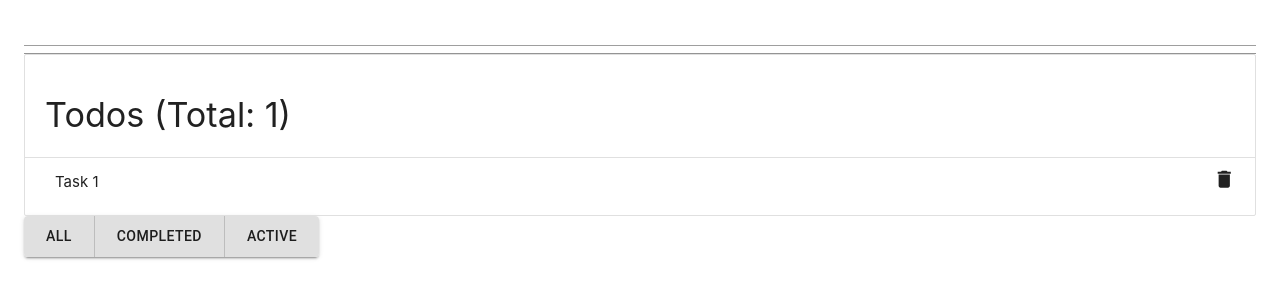
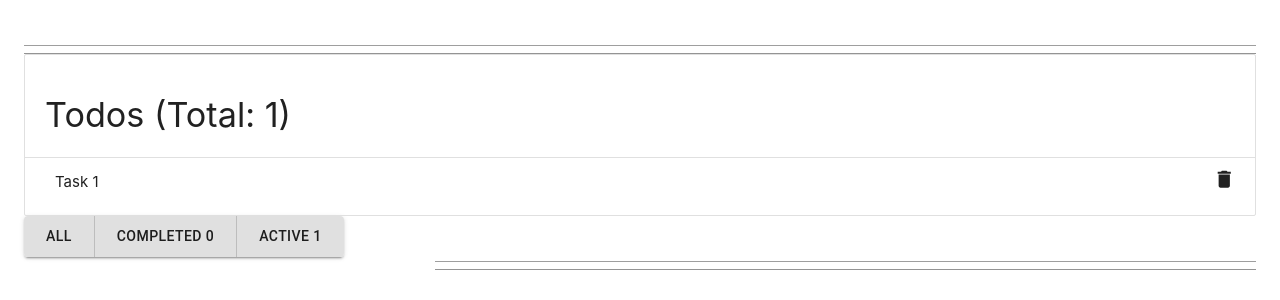
Before and after one commit to sanykos/react-todo, a React (Create React App) app: page / in a window 1280 px wide. Shown: the top 300 px of the page. Built offline with nearby package versions, Linux system fonts and the light colour scheme.

Commit message:
add search todos, doneCount, todoCount

```diff
--- a/src/App/index.tsx
+++ b/src/App/index.tsx
@@ -7,10 +7,12 @@ import { filterItems } from '../utils/filterItems';
 import { ITodo } from './interfaces';
 import { initialState, VISIBILITY_FILTER } from './constants';
 import FilterTodos from '../components/FilterTodos';
+import { searchTodos } from '../utils/searchTodos';
 
 const App: FC = () => {
   const [todos, setTodos] = useState<ITodo[]>(initialState);
   const [filter, setFilter] = useState<VISIBILITY_FILTER>(VISIBILITY_FILTER.SHOW_ALL);
+  const [search, setSearch] = useState('');
 
   const deleteTodo = (id: number) => {
     const newTodos = todos.filter((todo) => todo.id !== id);
@@ -34,15 +36,29 @@ const App: FC = () => {
     setFilter(filter);
   };
 
-  const visibleData = filterItems(todos, filter);
+  const onSearch = (search: string) => {
+    setSearch(search);
+  };
+
+  const visibleData = searchTodos(filterItems(todos, filter), search);
 
   const total = todos.length;
+
+  const doneCount = todos.filter(({ complete }) => complete).length;
+
+  const todoCount = total - doneCount;
 
   return (
     <Container id="App">
       <AddTodos addTodo={addTodoHandler} />
       <TodosList todos={visibleData} total={total} changeStatus={changeStatus} deleteTodo={deleteTodo} />
-      <FilterTodos filterTodos={filterTodos} />
+      <FilterTodos
+        todos={todos}
+        filterTodos={filterTodos}
+        onSearch={onSearch}
+        doneCount={doneCount}
+        todoCount={todoCount}
+      />
     </Container>
   );
 };
--- a/src/components/FilterTodos/index.tsx
+++ b/src/components/FilterTodos/index.tsx
@@ -1,20 +1,32 @@
-import React from 'react';
-import { ButtonGroup, Button } from '@material-ui/core';
+import React, { ChangeEvent } from 'react';
+import { ButtonGroup, Button, TextField, Grid } from '@material-ui/core';
 import { IFilterTodos } from './interfaces';
 import { VISIBILITY_FILTER } from '../../App/constants';
 
 const FilterTodos = (props: IFilterTodos) => {
-  const { filterTodos } = props;
+  const { filterTodos, onSearch, doneCount, todoCount } = props;
 
   const filterHandler = (filter: VISIBILITY_FILTER) => {
     return () => filterTodos(filter);
   };
+
+  const onSearchHandler = (event: ChangeEvent<HTMLInputElement>) => {
+    onSearch(event.target.value);
+  };
+
   return (
-    <ButtonGroup variant="contained" size="large" aria-label="large button group">
-      <Button onClick={filterHandler(VISIBILITY_FILTER.SHOW_ALL)}>All</Button>
-      <Button onClick={filterHandler(VISIBILITY_FILTER.COMPLETED)}>completed</Button>
-      <Button onClick={filterHandler(VISIBILITY_FILTER.ACTIVE)}>active</Button>
-    </ButtonGroup>
+    <Grid container>
+      <Grid item xs={4}>
+        <ButtonGroup variant="contained" size="large" aria-label="large button group">
+          <Button onClick={filterHandler(VISIBILITY_FILTER.SHOW_ALL)}>All</Button>
+          <Button onClick={filterHandler(VISIBILITY_FILTER.COMPLETED)}>completed {doneCount}</Button>
+          <Button onClick={filterHandler(VISIBILITY_FILTER.ACTIVE)}>active {todoCount}</Button>
+        </ButtonGroup>
+      </Grid>
+      <Grid item xs={8}>
+        <TextField fullWidth onChange={onSearchHandler} />
+      </Grid>
+    </Grid>
   );
 };
 
--- a/src/components/FilterTodos/interfaces.ts
+++ b/src/components/FilterTodos/interfaces.ts
@@ -1,5 +1,10 @@
 import { VISIBILITY_FILTER } from '../../App/constants';
+import { ITodo } from '../../App/interfaces';
 
 export interface IFilterTodos {
   filterTodos: (filter: VISIBILITY_FILTER) => void;
+  onSearch: (search: string) => void;
+  todos: ITodo[];
+  doneCount: number;
+  todoCount: number;
 }
--- /dev/null
+++ b/src/utils/searchTodos.ts
@@ -0,0 +1,6 @@
+import { ITodo } from '../App/interfaces';
+
+export function searchTodos(todos: ITodo[], search: string) {
+  if (!search) return todos;
+  return todos.filter(({ title }) => title.toLowerCase().includes(search.toLowerCase()));
+}
```
